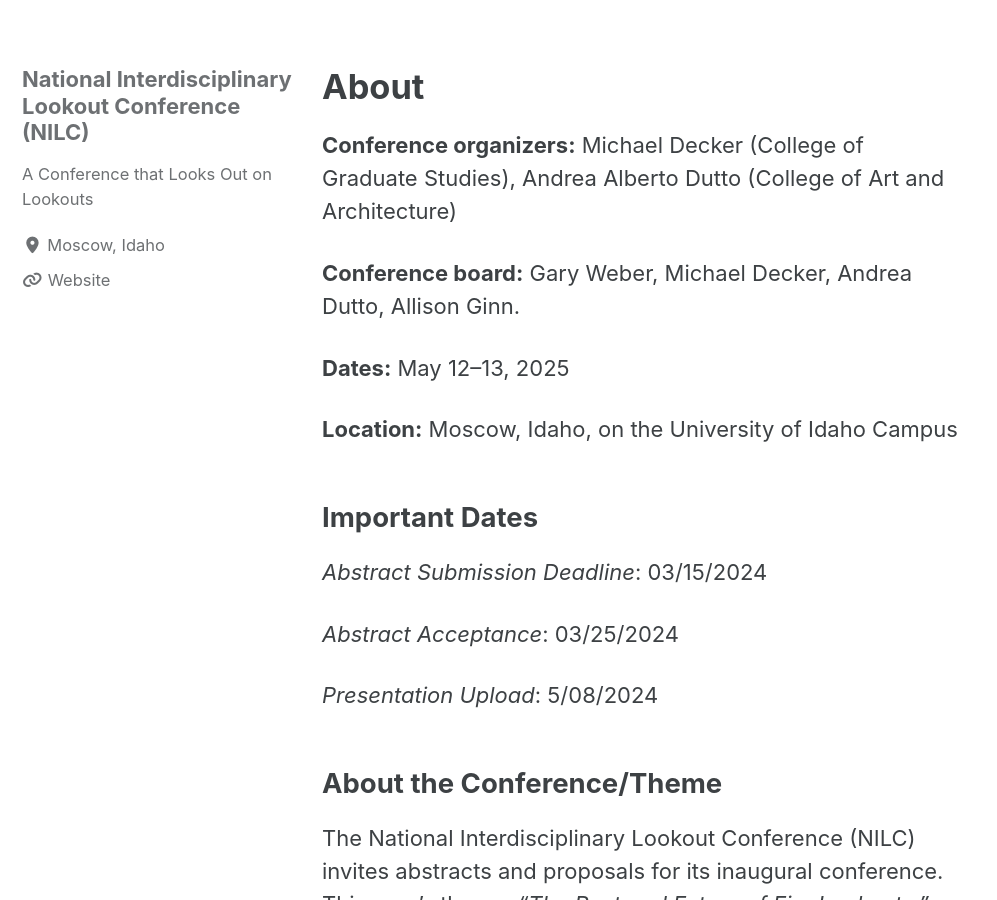
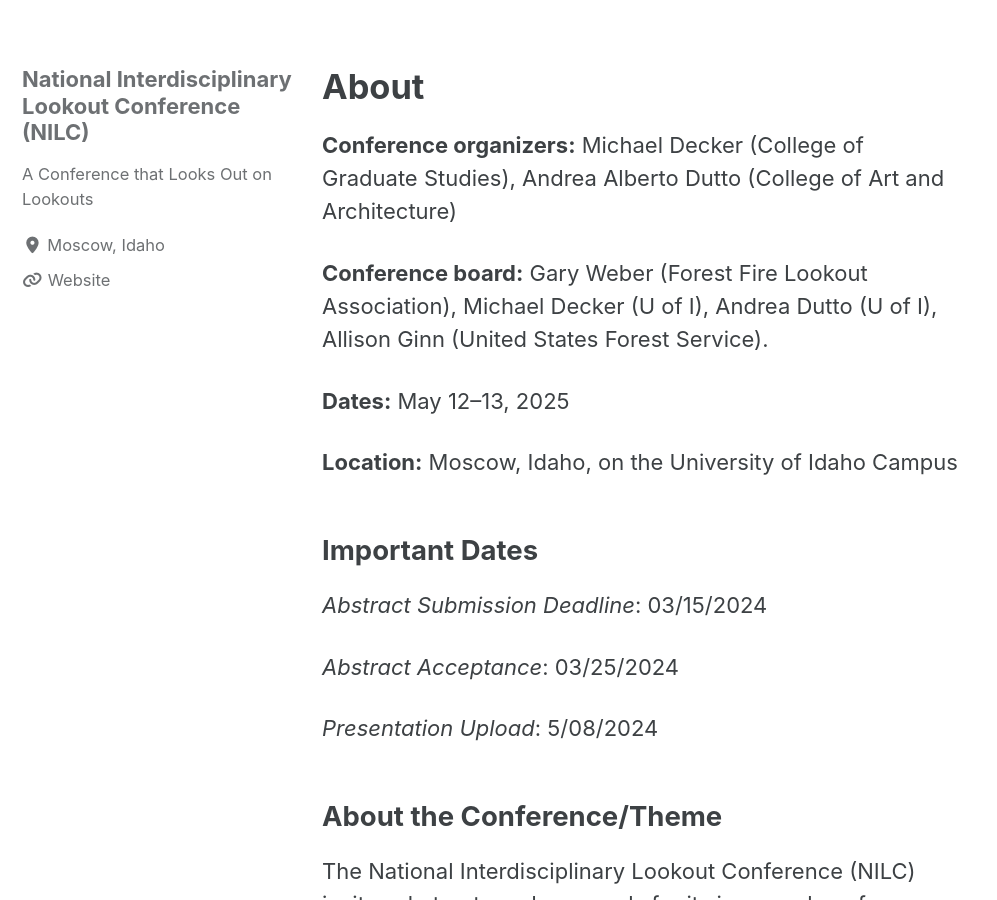
Before and after one commit to lookoutconference/lookoutconference.github.io, a Jekyll site: the page built from pages/about.md, in a window 1280 px wide and 900 px high, scrolled down 379 px. Shown: the whole window, without its empty margins (0-997 px from the left). Built offline with Jekyll 4.4.1, drawn with Linux system fonts in a browser that asks for light colours; cached includes are drawn as plain includes; our own code applies the rules of GitHub Pages for plain Markdown files.

Commit message:
Update about.md

```diff
--- a/pages/about.md
+++ b/pages/about.md
@@ -12,7 +12,7 @@
 
 **Conference organizers:** Michael Decker (College of Graduate Studies), Andrea Alberto Dutto (College of Art and Architecture)
 
-**Conference board:** Gary Weber, Michael Decker, Andrea Dutto, Allison Ginn.
+**Conference board:** Gary Weber (Forest Fire Lookout Association), Michael Decker (U of I), Andrea Dutto (U of I), Allison Ginn (United States Forest Service).
 
 **Dates:** May 12–13, 2025
 
```
